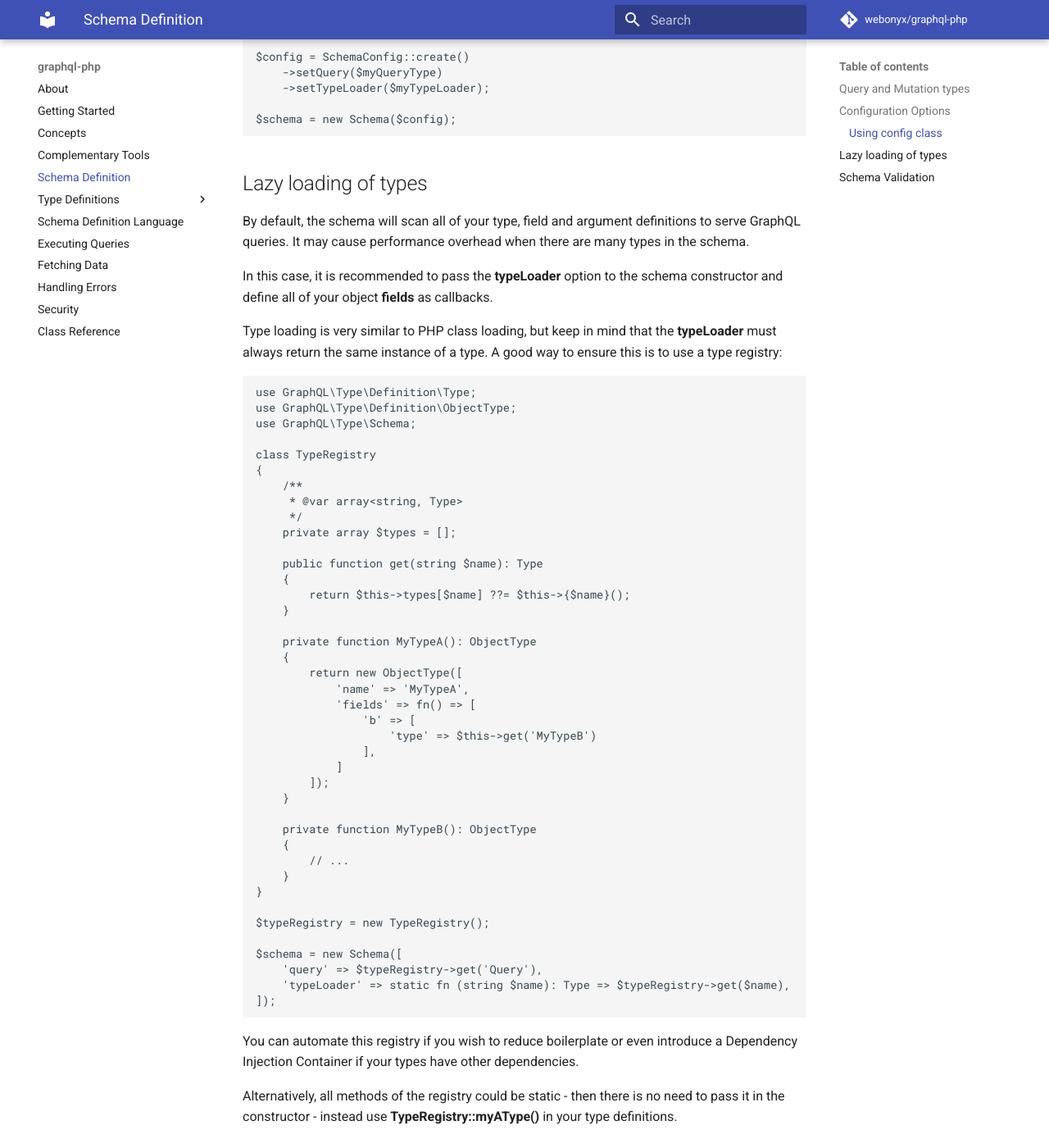
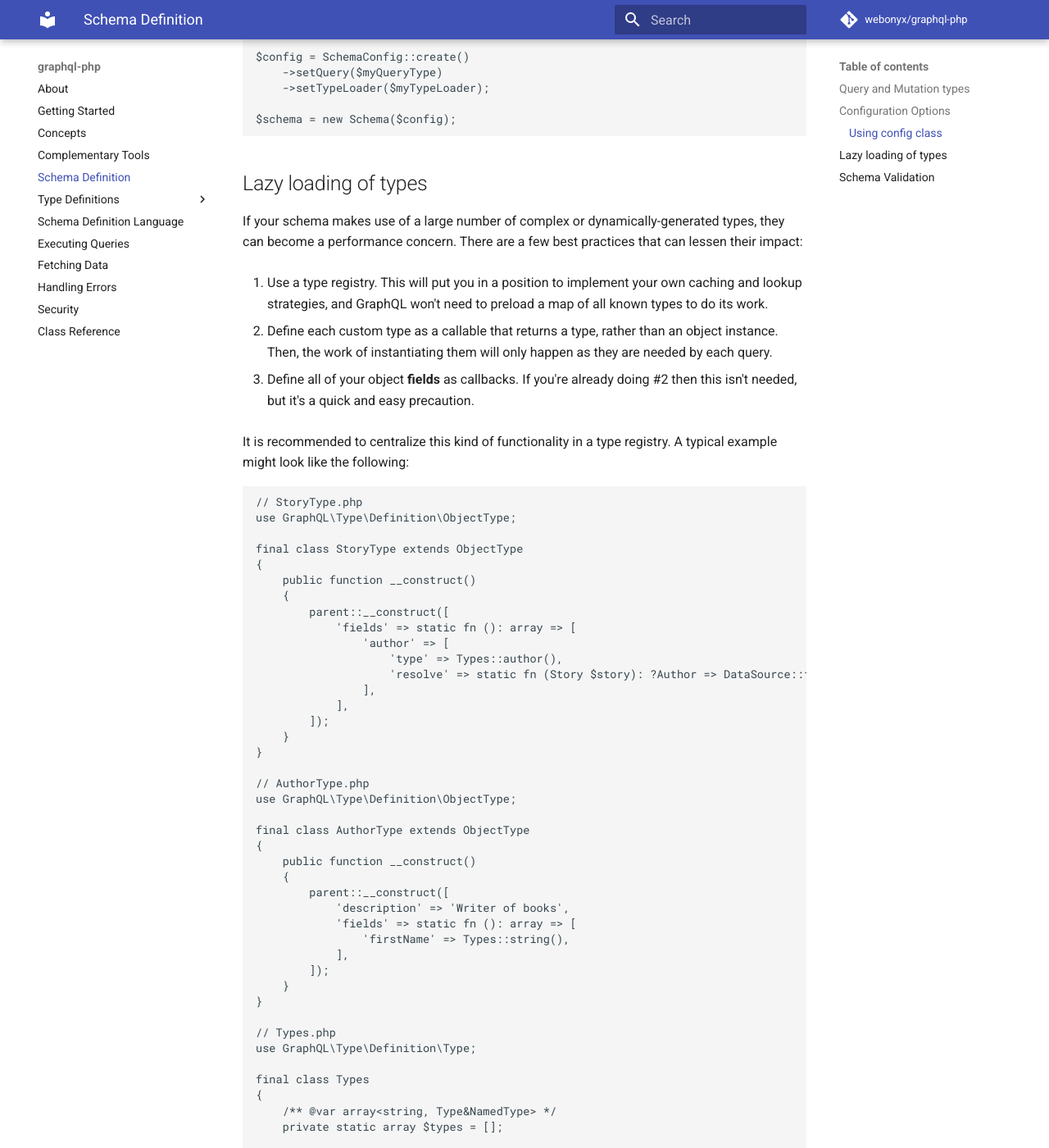
Before and after one commit to webonyx/graphql-php, an MkDocs documentation site: the page built from docs/schema-definition.md, in a window 1280 px wide and 1400 px high, scrolled down 2738 px. Shown: the whole window at 82% size. Built offline with MkDocs 1.6.1 and Material for MkDocs 9.7.7, drawn with Linux system fonts in a browser that asks for light colours; comment, search, counter and statistics services are not loaded; some of the changed text lies outside the part shown.

Commit message:
Update lazy docs (#1363)
* add information about lazy loading of fields and arguments

* Prettify docs

* fix name

* better phrasing

* Apply php-cs-fixer changes

* Revert "Apply php-cs-fixer changes"

This reverts commit bd0c45b3da3bda15da95835a28f29b556c2b0b2f.

* Apply php-cs-fixer changes

* Update docs/schema-definition.md

Co-authored-by: Benedikt Franke <benedikt@franke.tech>

* Update docs/schema-definition.md

Co-authored-by: Benedikt Franke <benedikt@franke.tech>

* remove bit about type loader

* Prettify docs

* wip

* simplify copy

* wip

* link to sample

* Prettify docs

* Update docs/schema-definition.md

Co-authored-by: Benedikt Franke <benedikt@franke.tech>

* Apply php-cs-fixer changes

* formatting and fixes

* make public

* static invocation

* make Query object

* fix sample

* restore comment about same instance of a type

* fix grammer

* restore byTypeName

* Prettify docs

* format, simplify

---------

Co-authored-by: shmax <shmax@users.noreply.github.com>
Co-authored-by: Benedikt Franke <benedikt@franke.tech>
Co-authored-by: Benedikt Franke <benedikt.franke@mll.com>

````diff
--- a/docs/schema-definition.md
+++ b/docs/schema-definition.md
@@ -105,63 +105,120 @@ $schema = new Schema($config);
 
 ## Lazy loading of types
 
-By default, the schema will scan all of your type, field and argument definitions to serve GraphQL queries.
-It may cause performance overhead when there are many types in the schema.
+If your schema makes use of a large number of complex or dynamically-generated types, they can become a performance concern.
+There are a few best practices that can lessen their impact:
 
-In this case, it is recommended to pass the **typeLoader** option to the schema constructor and define all
-of your object **fields** as callbacks.
+1. Use a type registry.
+   This will put you in a position to implement your own caching and lookup strategies, and GraphQL won't need to preload a map of all known types to do its work.
 
-Type loading is very similar to PHP class loading, but keep in mind that the **typeLoader** must
-always return the same instance of a type. A good way to ensure this is to use a type registry:
+2. Define each custom type as a callable that returns a type, rather than an object instance.
+   Then, the work of instantiating them will only happen as they are needed by each query.
+
+3. Define all of your object **fields** as callbacks.
+   If you're already doing #2 then this isn't needed, but it's a quick and easy precaution.
+
+It is recommended to centralize this kind of functionality in a type registry.
+A typical example might look like the following:
 
 ```php
-use GraphQL\Type\Definition\Type;
+// StoryType.php
 use GraphQL\Type\Definition\ObjectType;
-use GraphQL\Type\Schema;
 
-class TypeRegistry
+final class StoryType extends ObjectType
 {
-    /**
-     * @var array<string, Type>
-     */
-    private array $types = [];
-
-    public function get(string $name): Type
+    public function __construct()
     {
-        return $this->types[$name] ??= $this->{$name}();
-    }
-
-    private function MyTypeA(): ObjectType
-    {
-        return new ObjectType([
-            'name' => 'MyTypeA',
-            'fields' => fn() => [
-                'b' => [
-                    'type' => $this->get('MyTypeB')
+        parent::__construct([
+            'fields' => static fn (): array => [
+                'author' => [
+                    'type' => Types::author(),
+                    'resolve' => static fn (Story $story): ?Author => DataSource::findUser($story->authorId),
                 ],
-            ]
+            ],
         ]);
-    }
-
-    private function MyTypeB(): ObjectType
-    {
-        // ...
     }
 }
 
-$typeRegistry = new TypeRegistry();
+// AuthorType.php
+use GraphQL\Type\Definition\ObjectType;
+
+final class AuthorType extends ObjectType
+{
+    public function __construct()
+    {
+        parent::__construct([
+            'description' => 'Writer of books',
+            'fields' => static fn (): array => [
+                'firstName' => Types::string(),
+            ],
+        ]);
+    }
+}
+
+// Types.php
+use GraphQL\Type\Definition\Type;
+
+final class Types
+{
+    /** @var array<string, Type&NamedType> */
+    private static array $types = [];
+
+    /** @return \Closure(): Type&NamedType */
+    public static function get(string $classname): \Closure
+    {
+        return static fn () => self::byClassName($classname);
+    }
+
+    public static function byTypeName(string $typeName): Type&NamedType
+    {
+        return match ($typeName) {
+            'Boolean' => self::boolean(),
+            'Float' => self::float(),
+            'ID' => self::id(),
+            'Int' => self::int(),
+            default => self::$types[$typeName] ?? throw new \Exception("Unknown GraphQL type: {$typeName}."),
+        }
+    }
+
+    private static function byClassName(string $classname): Type
+    {
+        $parts = \explode('\\', $classname);
+        $typeName = \preg_replace('~Type$~', '', $parts[\count($parts) - 1]);
+
+        // Type loading is very similar to PHP class loading, but keep in mind
+        // that the **typeLoader** must always return the same instance of a type.
+        // We can enforce that in our type registry by caching known types.
+        return self::$types[$typeName] ??= new $classname;
+    }
+
+    public static function author(): callable { return self::get(AuthorType::class); }
+    public static function story(): callable { return self::get(StoryType::class); }
+
+    ...
+}
+
+// api/index.php
+use GraphQL\Type\Definition\ObjectType;
 
 $schema = new Schema([
-    'query' => $typeRegistry->get('Query'),
-    'typeLoader' => static fn (string $name): Type => $typeRegistry->get($name),
+    'query' => new ObjectType([
+        'name' => 'Query',
+        'fields' => static fn() => [
+            'story' => [
+                'args'=>[
+                  'id' => Types::int(),
+                ],
+                'type' => Types::story(),
+                'description' => 'Returns my A',
+                'resolve' => static fn ($rootValue, array $args): ?Story => DataSource::findStory($args['id']),
+            ],
+        ],
+    ]),
+    'typeLoader' => Types::byTypeName(...),
 ]);
 ```
 
-You can automate this registry if you wish to reduce boilerplate or even
-introduce a Dependency Injection Container if your types have other dependencies.
-
-Alternatively, all methods of the registry could be static - then there is no need
-to pass it in the constructor - instead use **TypeRegistry::myAType()** in your type definitions.
+A working demonstration of this kind of architecture can be found in the [01-blog](../examples/01-blog) sample.
 
 ## Schema Validation
 
````
